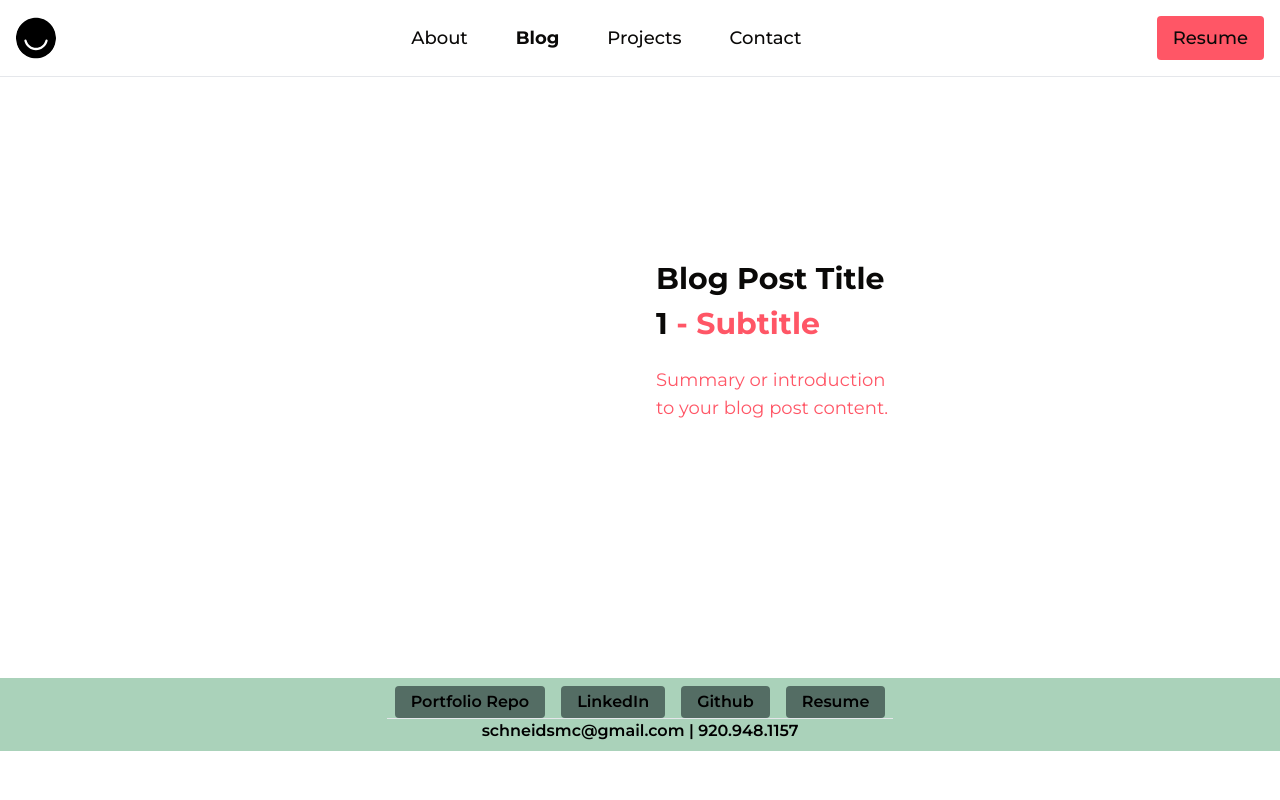
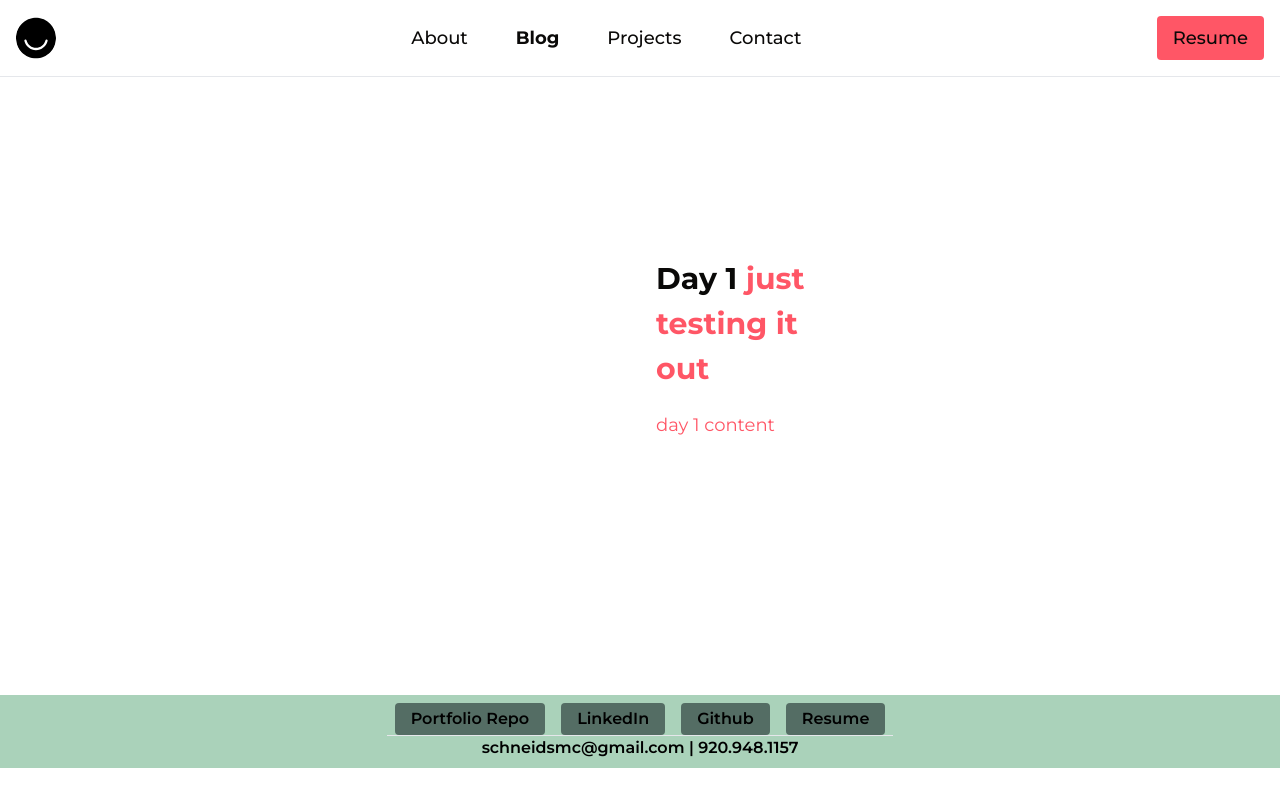
Before and after one commit to schneidsmc/profileReact, a React (Vite) app: page /Blog in a window 1280 px wide. Built offline with nearby package versions, Linux system fonts and the light colour scheme.

Commit message:
blog page gist

```diff
--- a/src/pages/Blog.jsx
+++ b/src/pages/Blog.jsx
@@ -9,11 +9,11 @@ const Blog = () => {
                 {/* Content */}
                 <div className='md:w-1/2'>
                     <h2 className='md:tex-5xl text-3xl font-bold text-primary mb-5 leading-normal'>
-                        Blog Post Title 1
-                        <span className='text-tartiary'> - Subtitle</span>
+                        Day 1
+                        <span className='text-tartiary'> just testing it out</span>
                     </h2>
                     <p className='text-tartiary text-lg ma-7'>
-                        Summary or introduction to your blog post content.
+                       day 1 content
                     </p>
                 </div>
             </div>
```
